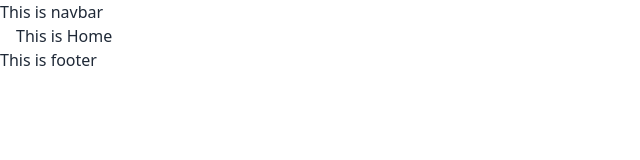
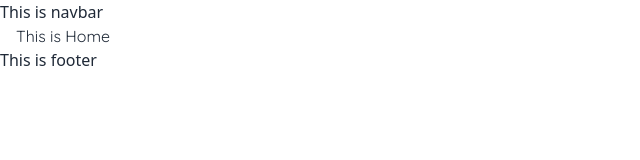
Before and after one commit to mahfuzar175/the-tech-magnet, a React (Vite) app: page / in a window 1280 px wide. Shown: the top 160 px of the page, without its empty margins (0-640 px from the left). Built offline with nearby package versions, Linux system fonts and the light colour scheme.

Commit message:
google font added

```diff
--- a/src/Pages/Home/Home.jsx
+++ b/src/Pages/Home/Home.jsx
@@ -2,9 +2,11 @@
 
 const Home = () => {
     return (
-        <Container>
+        <div className="font-quicksand">
+            <Container>
             <h2>This is Home</h2>
         </Container>
+        </div>
     );
 };
 
--- a/src/index.css
+++ b/src/index.css
@@ -1,3 +1,4 @@
+@import url('https://fonts.googleapis.com/css2?family=Quicksand:wght@300..700&display=swap');
 @tailwind base;
 @tailwind components;
 @tailwind utilities;
--- a/tailwind.config.js
+++ b/tailwind.config.js
@@ -5,7 +5,11 @@
     "./src/**/*.{js,ts,jsx,tsx}",
   ],
   theme: {
-    extend: {},
+    extend: {
+      fontFamily: {
+        quicksand: ["Quicksand", "sans-serif"]
+      }
+    },
   },
   plugins: [require("daisyui")],
 }
```
